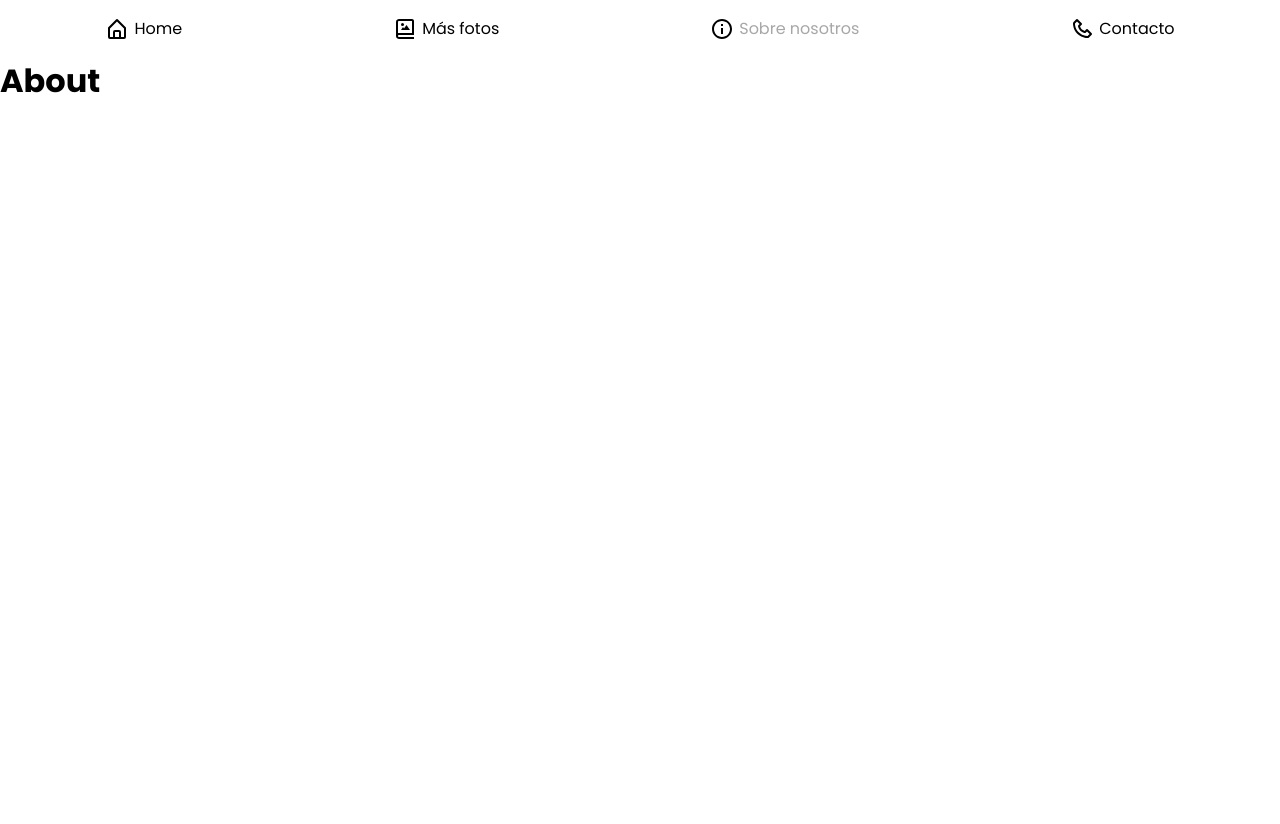
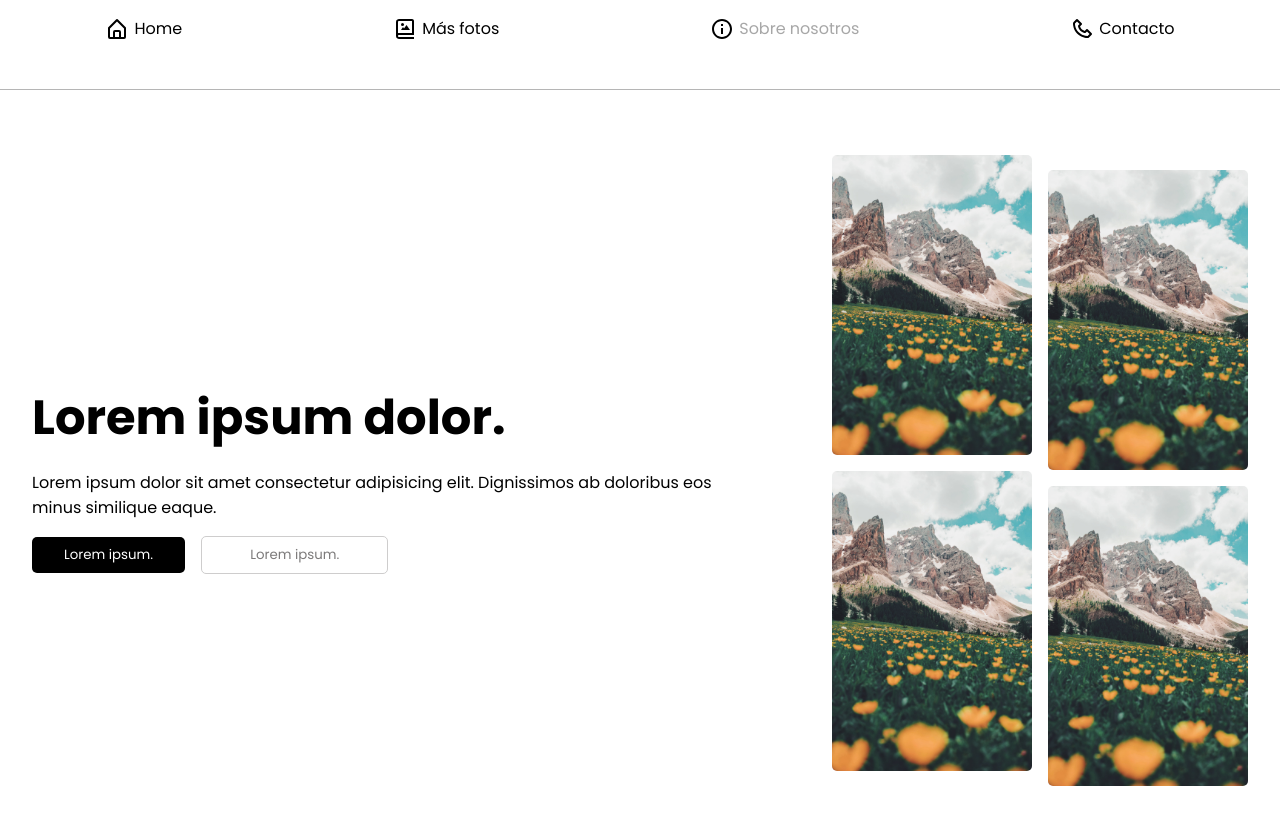
Before and after one commit to porras20/buscador-imagenes, a React (Vite) app: page /about in a window 1280 px wide. Shown: the top 824 px of the page. Before the commit the page ends 800 px from the top, so only its background shows below. Built offline with nearby package versions, Linux system fonts and the light colour scheme.

Commit message:
Se agrego la primera parte del page de About.jsx

```diff
--- a/index.html
+++ b/index.html
@@ -4,7 +4,7 @@
     <meta charset="UTF-8" />
     <link rel="icon" type="image/svg+xml" href="/vite.svg" />
     <meta name="viewport" content="width=device-width, initial-scale=1.0" />
-    <title>Vite + React</title>
+    <title>Buscador de imagenes | Landing Pages</title>
   </head>
   <body>
     <div id="root"></div>
--- a/src/App.css
+++ b/src/App.css
@@ -195,3 +195,79 @@
     font-size: 1rem;
     color: #0000008f;
 }
+
+
+/* Section about */
+
+.container-about{
+    margin: 2rem 0;
+    border-top: 1px solid rgba(128, 128, 128, 0.58);
+}
+
+.section{
+    display: flex;
+    margin: 5rem 2rem;
+}
+
+.about-text{
+    width: 60%;
+    display: flex;
+    flex-direction: column;
+    justify-content: center;
+}
+
+.about-info h2 {
+    font-size: 3rem;
+}
+
+.about-info p{
+    font-size: 1rem;
+    margin: 1rem 0;
+}
+
+.about-buttons button:nth-child(1) {
+    padding: 0.5rem 2rem;
+    margin-right: 1rem;
+    background-color: #000;
+    color: #fff;
+    cursor: pointer;
+    border-radius: 5px;
+    border: none;
+}
+.about-buttons button:nth-child(2){
+    padding: 0.5rem 3rem;
+    border: 1px solid rgb(206, 205, 205);
+    background-color: #fff;
+    border-radius: 5px;
+    color: rgb(124, 122, 122);
+    cursor: pointer;
+    transition: 0.3s ease;
+}
+
+.about-buttons button:nth-child(2):hover{
+    border: 1px solid black;
+}
+
+.about-img {
+    width: 500px;
+    align-self: flex-end;
+    justify-content: flex-end;
+    display: flex;
+    flex-wrap: wrap;
+    gap: 1rem;
+}
+
+.about-img img{
+    width: 200px;
+    border-radius: 5px;
+}
+
+.about-img img:nth-child(1){
+    position: relative;
+    bottom: 15px;
+}
+
+.about-img img:nth-child(3){
+    position: relative;
+    bottom: 15px;
+}
--- /dev/null
+++ b/src/components/About/AboutMain.jsx
@@ -0,0 +1,24 @@
+export const AboutMain = () => {
+    return (
+        <>
+        <div className="section">
+            <div className="about-text">
+                <div className="about-info">
+                    <h2>Lorem ipsum dolor.</h2>
+                    <p>Lorem ipsum dolor sit amet consectetur adipisicing elit. Dignissimos ab doloribus eos minus similique eaque.</p>
+                </div>
+                <div className="about-buttons">
+                    <button>Lorem ipsum.</button>
+                    <button>Lorem ipsum.</button>
+                </div>
+            </div>
+            <div className="about-img">
+                <img src="../../img1.jpeg" alt="" />
+                <img src="../../img1.jpeg" alt="" />
+                <img src="../../img1.jpeg" alt="" />
+                <img src="../../img1.jpeg" alt="" />
+            </div>
+        </div>
+        </>
+     );
+}
--- a/src/components/Global/Header.jsx
+++ b/src/components/Global/Header.jsx
@@ -3,7 +3,8 @@ import { BiHomeAlt } from "react-icons/bi";
 import { BiPhotoAlbum } from "react-icons/bi";
 import { BiInfoCircle } from "react-icons/bi";
 import { BiPhone } from "react-icons/bi";
-import { Link, NavLink } from "react-router-dom";
+import { NavLink } from "react-router-dom";
+
 const Header = () => {
 
     const [ open, setOpen ] = useState(false);
@@ -51,7 +52,6 @@ const Header = () => {
                             Contacto
                         </NavLink>
                     </li>
-
                 </ul>
             </nav>
         </>
--- a/src/components/Home/Formulario.jsx
+++ b/src/components/Home/Formulario.jsx
@@ -1,5 +1,3 @@
-import { useState } from "react";
-
 const Formulario = ({busqueda}) => {
     const guardarBusqueda = e =>{
         busqueda(e.target.value)
--- a/src/pages/About.jsx
+++ b/src/pages/About.jsx
@@ -1,5 +1,9 @@
+import { AboutMain } from "../components/About/AboutMain";
+
 export const About = () => {
     return (
-        <h1>About</h1>
+        <div className="container-about">
+            <AboutMain></AboutMain>
+        </div>
      );
 }
```
Also changed, not shown: public/img1.jpeg (added).
